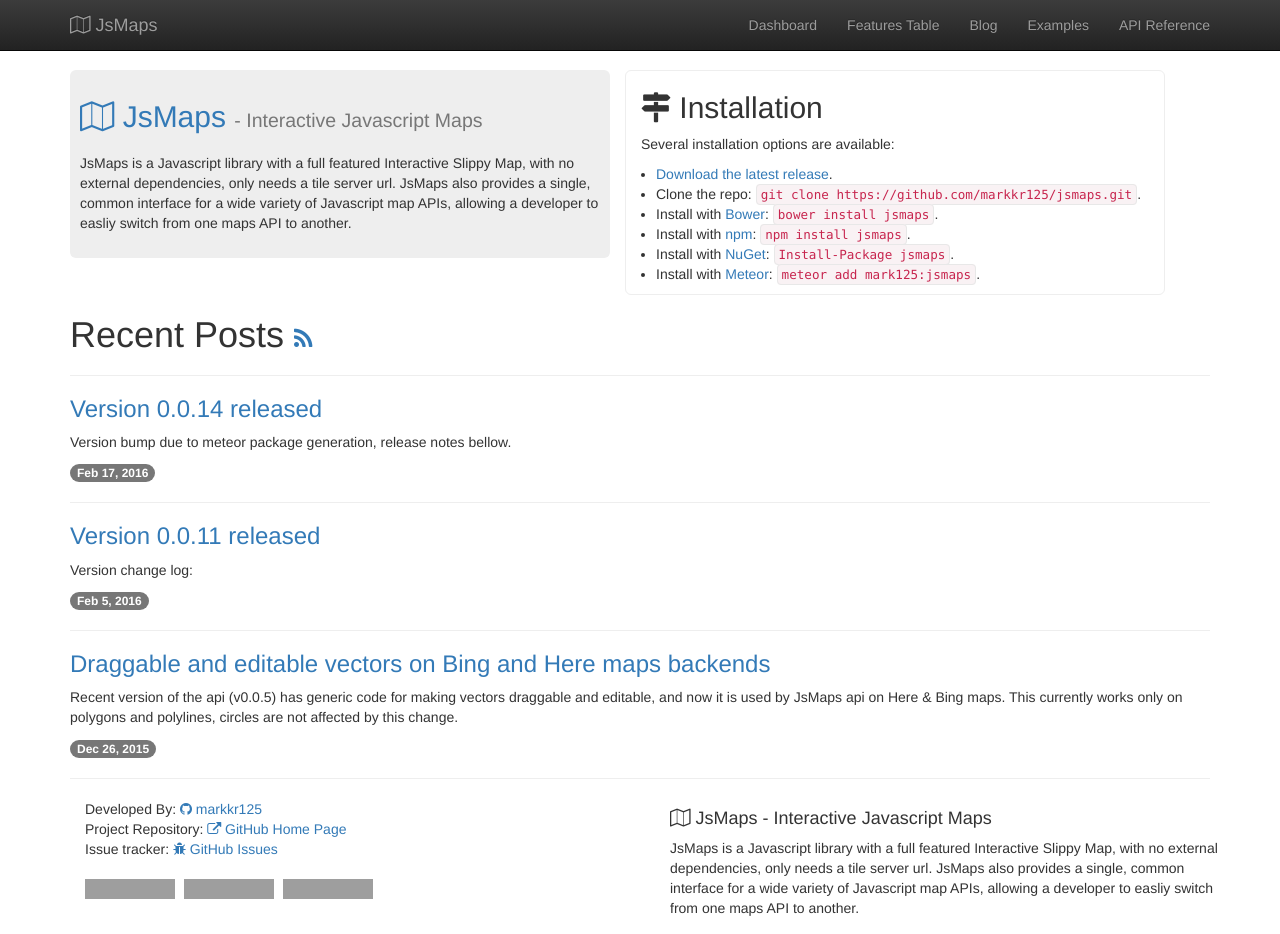
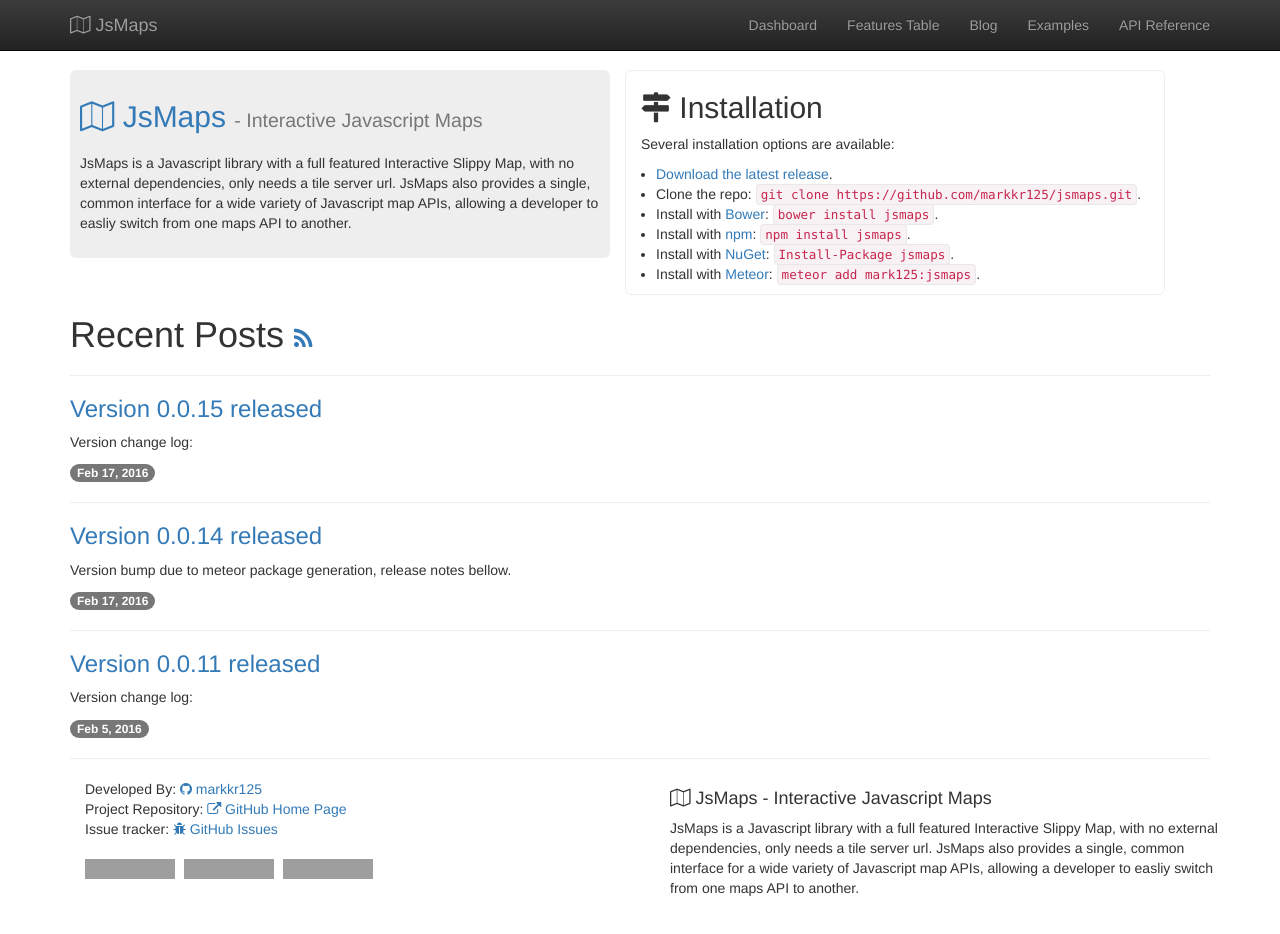
Before and after one commit to markkr125/jsmaps, a Jekyll site: the page built from index.html, in a window 1280 px wide and 934 px high. Built offline with Jekyll 4.4.1, drawn with Linux system fonts in a browser that asks for light colours; nearby versions of some CDN libraries; some of the changed lines change nothing that is shown; grey boxes are pictures that could not be loaded.

Commit message:
Version 0.0.15

```diff
--- a/_config.yml
+++ b/_config.yml
@@ -10,7 +10,7 @@
 permalink: /blog/:year/:month/:day/:title/
 paginate_path: "/blog/page:num"
 paginate: 10
-version: "v0.0.14"
+version: "v0.0.15"
 
 gems:
   - jekyll-sitemap
--- /dev/null
+++ b/_posts/2016-10-06-version-released-0015.markdown
@@ -0,0 +1,19 @@
+---
+layout: post
+title:  "Version 0.0.15 released"
+date:   2016-02-17 00:00:00
+categories: 0.0.15
+---
+Version change log:
+
+
+Changes:
+
+> native map: stop moving the map on mouseup outside the map (with ie11 fix)
+> native map: get rid of the ugly cursor hack, ie will have the cursor from a custom url
+> fixing issue #1
+> Fix for issue #2
+> New change options function for the map object
+> make sure dragging vectors on bing and here maps stops on mouseup
+> new feature: adding a "setStyle" for all vectors on all backends.
+> all vectors on all backends have a "getStyle" function
```
